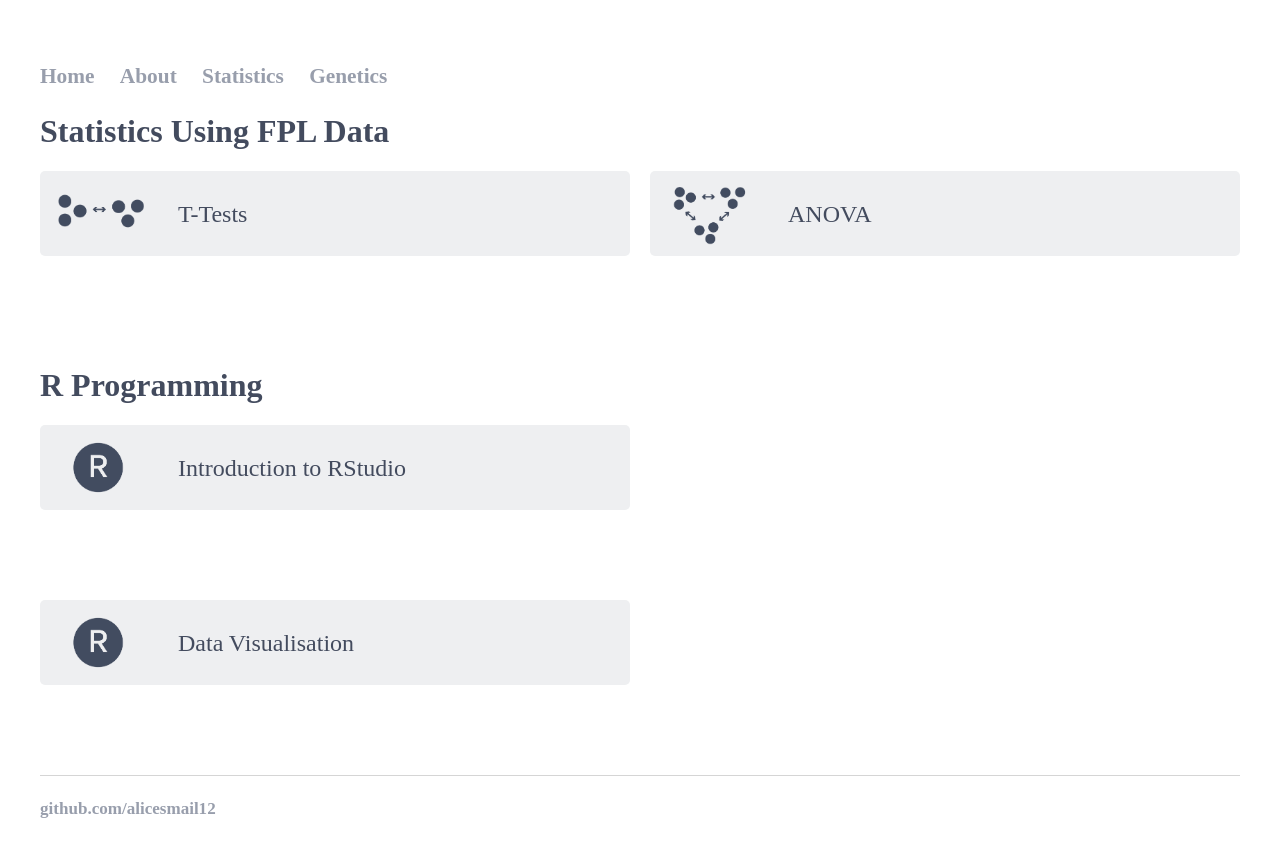
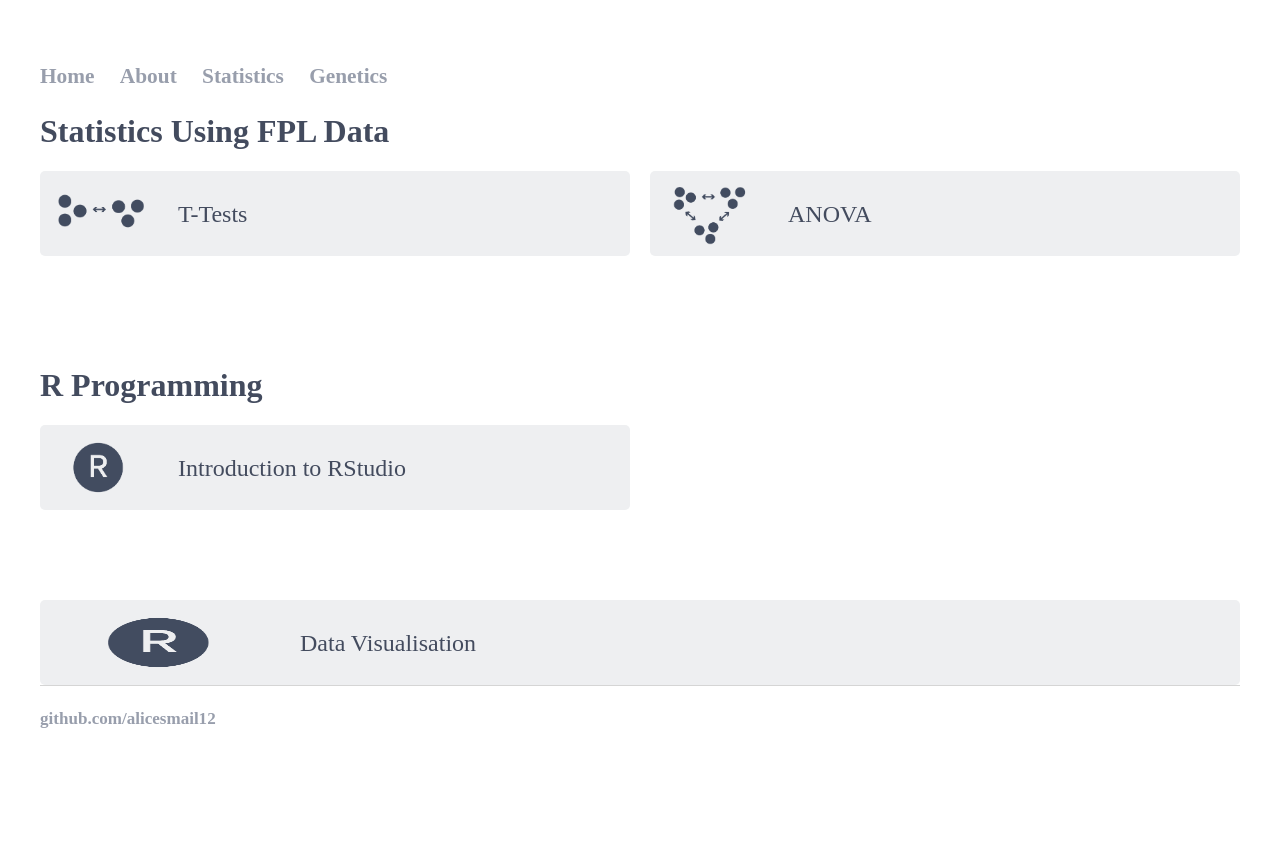
Before and after one commit to alicesmail12/alicesmail12.github.io, a Jekyll site: the page built from Statistics/index.html, in a window 1280 px wide. Shown: the top 857 px of the page. Built offline with Jekyll 4.4.1, drawn with Linux system fonts in a browser that asks for light colours; some web fonts are replaced.

Commit message:
Update index.html

```diff
--- a/Statistics/index.html
+++ b/Statistics/index.html
@@ -102,14 +102,12 @@ a:hover {
             </a>
         </div>
     </div>
-    <div class="portfolio">
         <div class="grid-item">
             <a href="https://alicesmail12.github.io/Statistics/DataVisualisation-FPL.html"  type="button" class="button">
                 <img class="imagefit" src='images/RStudioB.png'/>
 		<img class="imagefit2" src='images/RStudioW.png'/>
                 <buttontext>Data Visualisation</buttontext>
             </a>
-        </div>
     </div>
 </body>
 </div>
```
